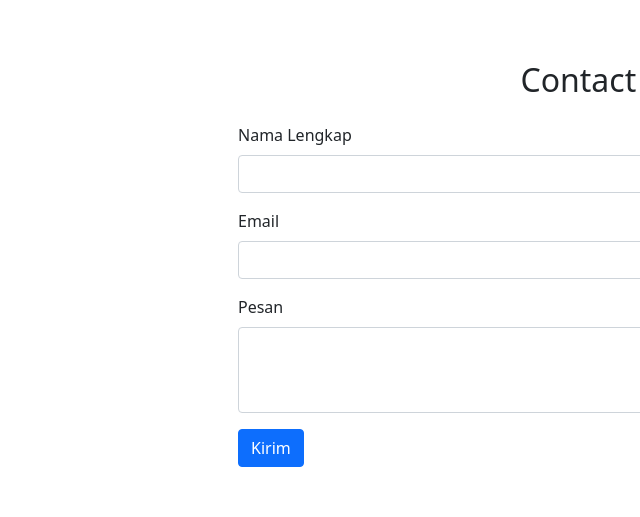
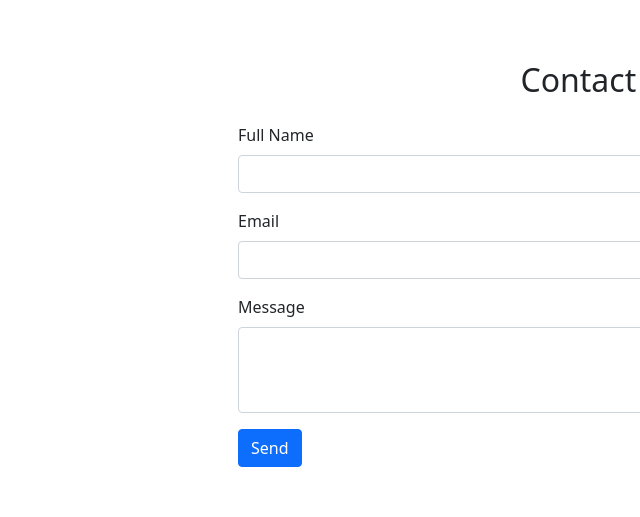
Before and after one commit to afrzl/afrzl.github.io, a plain HTML site: page index.html in a window 1280 px wide. Shown: the part 2420-2937 px from the top of the page, 34-674 px from the left. Drawn offline with nearby package versions, Linux system fonts and the light colour scheme.

Commit message:
fix typo

```diff
--- a/index.html
+++ b/index.html
@@ -163,7 +163,7 @@
             </div>
             <form name="contact-me">
               <div class="mb-3">
-                <label for="name" class="form-label">Nama Lengkap</label>
+                <label for="name" class="form-label">Full Name</label>
                 <input type="text" class="form-control" name="name" id="name" aria-describedby="name" />
               </div>
               <div class="mb-3">
@@ -171,10 +171,10 @@
                 <input type="email" class="form-control" name="email" id="email" aria-describedby="email" />
               </div>
               <div class="mb-3">
-                <label for="message" class="form-label">Pesan</label>
+                <label for="message" class="form-label">Message</label>
                 <textarea class="form-control" name="message" id="message" rows="3"></textarea>
               </div>
-              <button type="submit" class="btn btn-primary btn-send">Kirim</button>
+              <button type="submit" class="btn btn-primary btn-send">Send</button>
               <button class="btn btn-primary btn-loading d-none" type="button" disabled>
                 <span class="spinner-border spinner-border-sm" role="status" aria-hidden="true"></span>
                 Loading...
```
